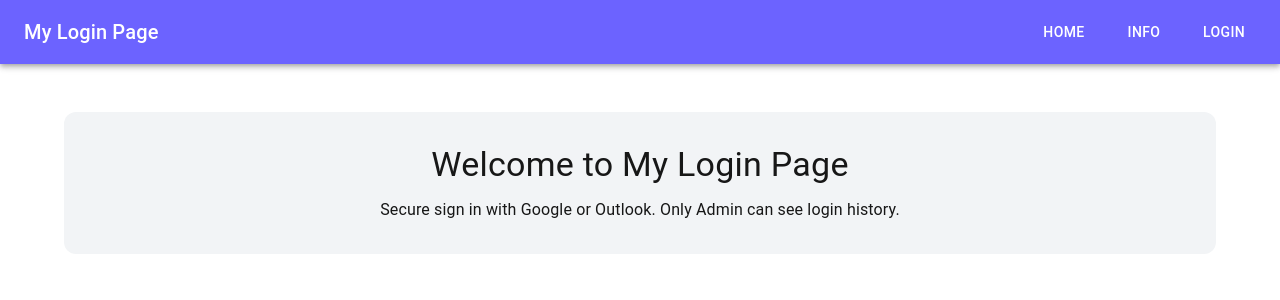
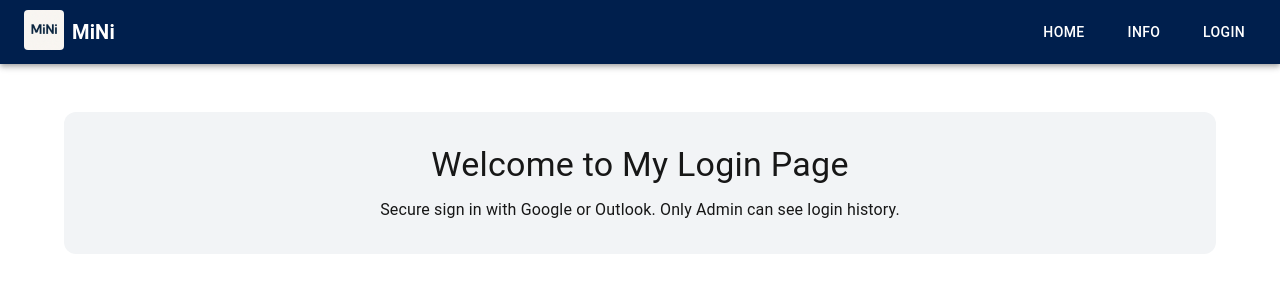
Before and after one commit to Akankshak1904/my-auth-login-app, a Next.js app: page / in a window 1280 px wide. Shown: the top 300 px of the page. Built offline with nearby package versions, Linux system fonts and the light colour scheme; no server answers.

Commit message:
logo added

```diff
--- a/src/components/Navbar.js
+++ b/src/components/Navbar.js
@@ -1,4 +1,3 @@
-// src/components/Navbar.js
 'use client';
 
 import {
@@ -13,6 +12,7 @@ import {
   MenuItem,
 } from '@mui/material';
 import Link from 'next/link';
+import Image from 'next/image';
 import { useEffect, useState } from 'react';
 import { auth } from '../firebase';
 import { signOut, onAuthStateChanged } from 'firebase/auth';
@@ -38,14 +38,25 @@ export default function Navbar() {
   };
 
   return (
-    <AppBar position="static" sx={{ backgroundColor: '#6c63ff' }}>
+    <AppBar position="static" sx={{ backgroundColor: '#001f4d' /* Navy Blue */ }}>
       <Toolbar sx={{ justifyContent: 'space-between' }}>
-        {/* Left side: Title */}
-        <Typography variant="h6">
-          My Login Page
-        </Typography>
+        {/* Left: Logo + Title */}
+        <Box sx={{ display: 'flex', alignItems: 'center', gap: 1 }}>
+          <Link href="/" passHref>
+            <Image
+              src="/logo.png"
+              alt="Logo"
+              width={40}
+              height={40}
+              style={{ cursor: 'pointer', borderRadius: '4px' }}
+            />
+          </Link>
+          <Typography variant="h6" sx={{ fontWeight: 'bold' }}>
+            MiNi
+          </Typography>
+        </Box>
 
-        {/* Right side: Nav + User */}
+        {/* Right: Navigation and User */}
         <Box sx={{ display: 'flex', alignItems: 'center', gap: 2 }}>
           <Button color="inherit" component={Link} href="/">Home</Button>
           <Button color="inherit" component={Link} href="/info">Info</Button>
@@ -62,7 +73,7 @@ export default function Navbar() {
                 {user.displayName || user.email}
               </Typography>
               <IconButton onClick={handleMenuOpen}>
-                <Avatar src={user.photoURL} />
+                <Avatar src={user.photoURL || ''} />
               </IconButton>
               <Menu
                 anchorEl={anchorEl}
```
Also changed, not shown: public/logo.png (added).
